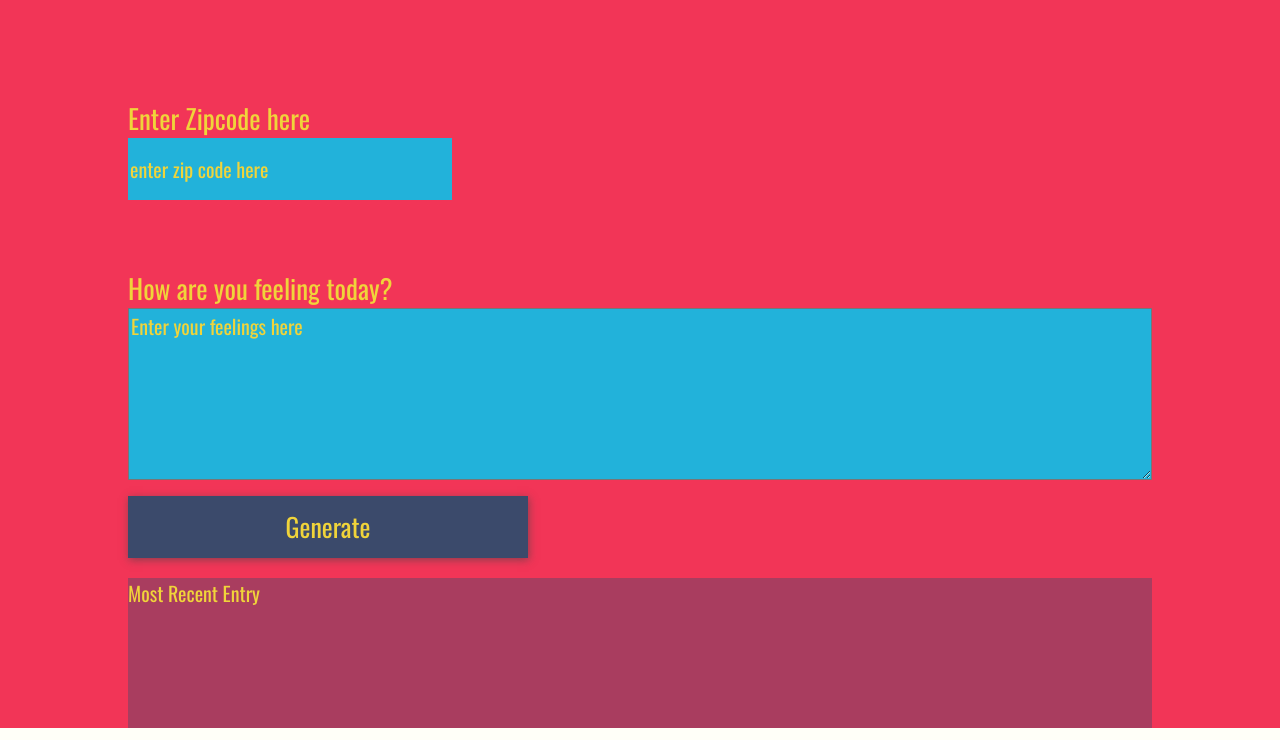
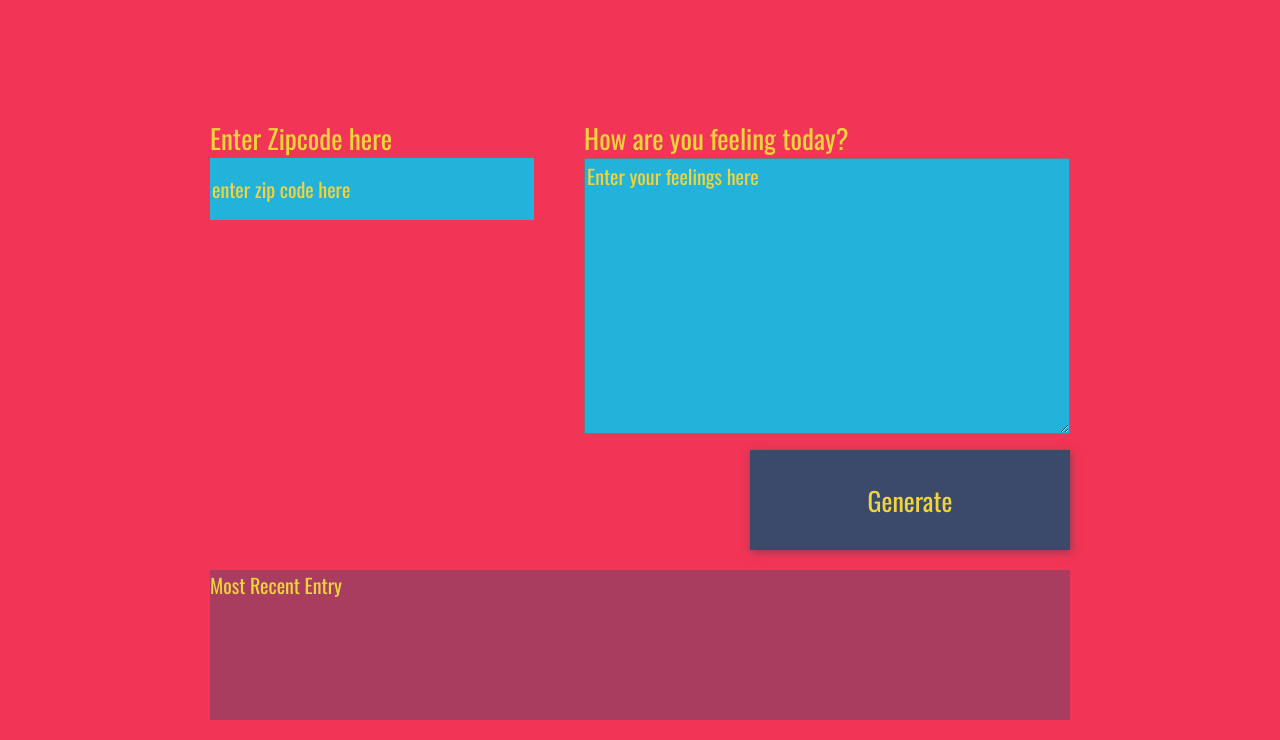
Before and after one commit to akramgassem/weather-journal-app, a website: page website/index.html in a window 1280 px wide. Shown: the part 72-812 px from the top of the page. Drawn offline with nearby package versions, Linux system fonts and the light colour scheme; a web font is replaced by a local one.

Commit message:
improve styles

```diff
--- a/website/style.css
+++ b/website/style.css
@@ -1,76 +1,85 @@
-body{
-    background: #fffff8;
+body {
+	background: #f23557;
 	font-family: -apple-system, BlinkMacSystemFont, sans-serif;
 	margin: 0;
 	padding: 0;
 }
 
-#app{
+#app {
 	display: grid;
-    width: 100%;
+	grid-template-areas:
+		'head . .'
+		'zip . .'
+		'feel feel feel'
+		'entry entry entry';
 	grid-auto-rows: minmax(150px, auto);
-    /* grid-template-columns:  */
-    height:100vh;
-    background: #f23557;
+	grid-template-columns: minmax(320px, 400px);
+	grid-gap: 1em;
+	padding: 1em;
 	color: #f0d43a;
-    justify-content: center;
-    grid-gap: 1em;
 	font-size: 20px;
 	font-family: 'Oswald', sans-serif;
 }
 
-.holder{
+.headline {
+	grid-area: head;
+}
+.zip {
+	grid-area: zip;
+}
+
+.holder {
 	display: flex;
 	flex-direction: column;
-    min-width: 80vw;
 }
 
-.entry{
-    background: rgba(59, 74, 107, .4);
+.entry {
+	background: rgba(59, 74, 107, 0.4);
+	grid-area: entry;
 }
 
-#entryHolder{
-
+.feel {
+	grid-area: feel;
 }
 
-#date{
-
+#entryHolder {
 }
 
-#temp{
-
+#date {
 }
 
-#content{
+#temp {
+}
 
+#content {
 }
 
 .headline {
 	font-size: larger;
 }
-.title{
-
+.title {
 }
 
 /*  Basic Styling To Override Default For Basic HTML Elements */
-label{
-    display:block;
+label {
+	display: block;
 	font-size: 27px;
 }
 
-input{
-    display:block;
+input {
+	display: block;
 	height: 60px;
 	width: 320px;
-    background:#22b2da;
+	background: #22b2da;
 	color: #f0d43a;
 	font-size: 20px;
 	font-family: 'Oswald', sans-serif;
 	border: none;
 }
 
-button{
-    width: 400px;
+button {
+	max-width: 400px;
+	min-width: 320px;
 	height: 100px;
 	margin-top: 16px;
 	background: #3b4a6b;
@@ -81,16 +90,17 @@ button{
 	box-shadow: 1px 2px 8px rgba(68, 68, 68, 0.596);
 	cursor: pointer;
 }
-button:hover, button:focus {
+button:hover,
+button:focus {
 	background: #425275;
 	box-shadow: 2px 4px 5px #444;
 }
-h1{
+h1 {
 	font-size: 36px;
 }
 
-textarea{
-    background:#22b2da;
+textarea {
+	background: #22b2da;
 	color: #f0d43a;
 	font-size: 20px;
 	font-family: 'Oswald', sans-serif;
@@ -103,20 +113,33 @@ button:focus {
 	outline: none;
 }
 /* Style for Placeholder Text*/
-::placeholder { /* Firefox, Chrome, Opera */
+::placeholder {
+	/* Firefox, Chrome, Opera */
 	color: #f0d43a;
 	font-family: 'Oswald', sans-serif;
-
 }
 
-:-ms-input-placeholder { /* Internet Explorer 10-11 */
+:-ms-input-placeholder {
+	/* Internet Explorer 10-11 */
 	color: #f0d43a;
 	font-family: 'Oswald', sans-serif;
-
 }
 
-::-ms-input-placeholder { /* Microsoft Edge */
+::-ms-input-placeholder {
+	/* Microsoft Edge */
 	color: #f0d43a;
 	font-family: 'Oswald', sans-serif;
-
 }
+@media screen and (min-width: 670px) {
+	#app {
+		grid-template-areas:
+			'head . .'
+			'zip feel feel'
+			'entry entry entry';
+		max-width: 860px;
+		margin: auto;
+	}
+	button {
+		align-self: flex-end;
+	}
+}
```
Lines whose indentation alone changed are shown as unchanged.
